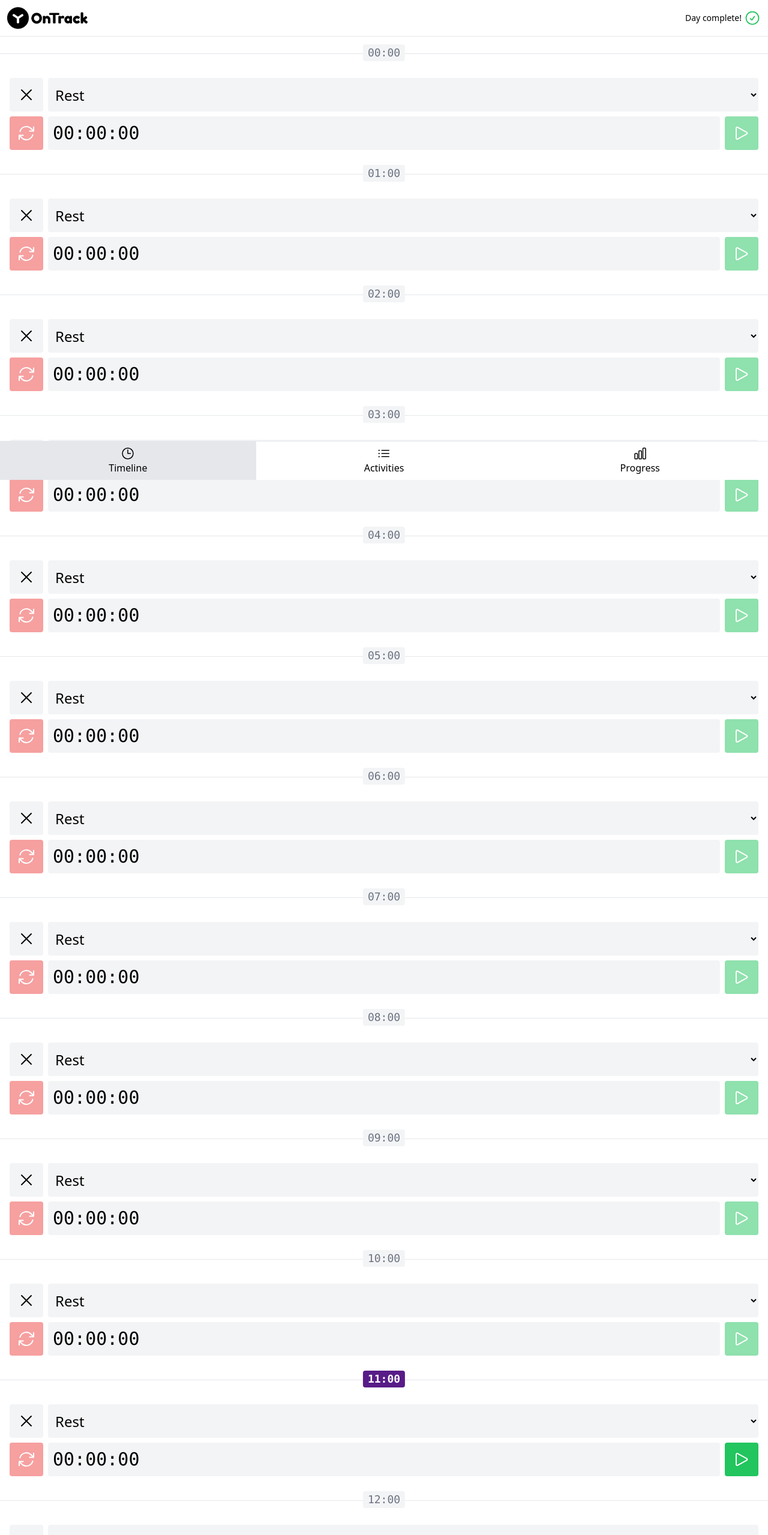
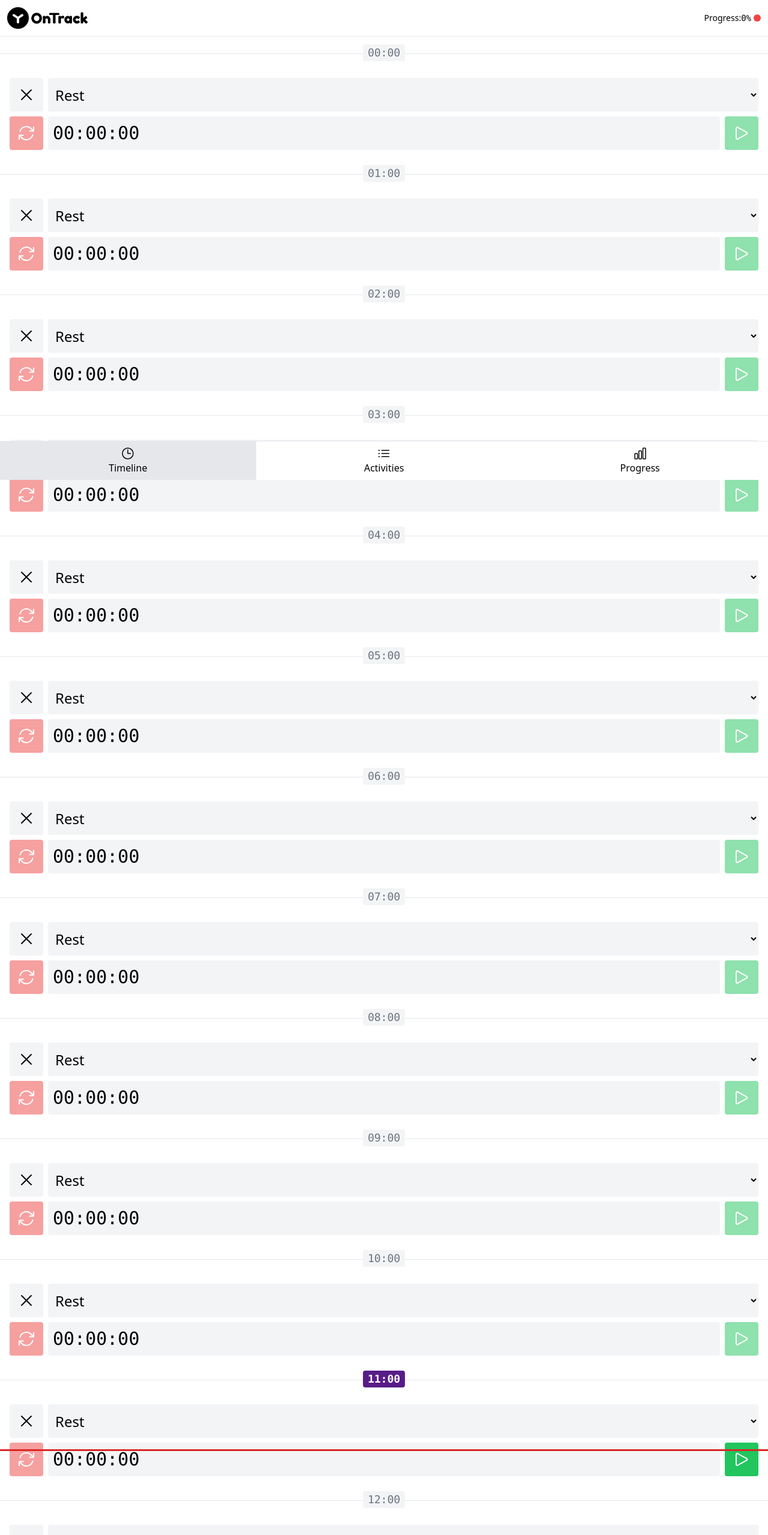
Before and after one commit to kruvv/ontrack, a Vue app: page /#timeline in a window 1280 px wide. Shown: the top 2559 px of the page at 60% size. Built offline with nearby package versions, Linux system fonts and the light colour scheme.

Commit message:
Добавил компонент индикатор времени

```diff
--- a/src/activities.ts
+++ b/src/activities.ts
@@ -2,6 +2,12 @@ import { ref, computed } from 'vue'
 import { id } from '@/functions'
 import type { SelectOptionsType, ActivityType } from '@/validators'
 import { SECONDS_IN_HOUR, HUNDRED_PERCENT } from '@/constants'
+
+const totalActivitySecondsToComplete = computed(() => {
+  return trackedActivities.value
+    .map(({ secondsToComplete }) => secondsToComplete)
+    .reduce((total, seconds) => total + seconds, 0)
+})
 
 function generateActivities() {
   return ['Coding', 'Training', 'Reading'].map((name, hours) => ({
@@ -44,3 +50,9 @@ export function calculateActivityCompletionPercentage(
 ) {
   return Math.floor((trackedSeconds * HUNDRED_PERCENT) / secondsToComplete)
 }
+
+export function calculateCompletionPercentage(totalTrackedSeconds: number) {
+  return Math.floor(
+    (totalTrackedSeconds * HUNDRED_PERCENT) / totalActivitySecondsToComplete.value,
+  )
+}
--- a/src/components/BaseButton.vue
+++ b/src/components/BaseButton.vue
@@ -35,7 +35,11 @@ const props = defineProps({
         validator: isButtonTypeValid,
     },
 })
-const classes = `${typeClasses[props.type]} rounded  disabled:cursor-not-allowed disabled:opacity-50`
+
+const classes = [
+    'rounded  disabled:cursor-not-allowed disabled:opacity-50',
+    typeClasses[props.type],
+]
 </script>
 
 <style lang="scss" scoped></style>
--- a/src/components/ProgressItem.vue
+++ b/src/components/ProgressItem.vue
@@ -3,14 +3,14 @@
         <div class="truncate text-xl">{{ activity.name }}</div>
         <div class="flex h-5 overflow-hidden rounded bg-neutral-200">
             <div
-                :class="colorClass"
-                :style="`width: ${percentage}%`"
+                :class="['transition-all', colorClass]"
+                :style="{ width: `${Math.min(percentage, HUNDRED_PERCENT)}%` }"
             ></div>
         </div>
         <div class="flex justify-between font-mono text-sm">
             <span>{{ percentage }}%</span
             ><span
-                >{{ formatSeconds(trackedSeconds) }}
+                >{{ formatSeconds(trackedActivitySeconds) }}
                 /
                 {{ formatSeconds(activity.secondsToComplete) }}</span
             >
@@ -23,6 +23,7 @@ import type { PropType } from 'vue'
 import { isActivityValid, type ActivityType } from '@/validators'
 import { formatSeconds } from '@/functions'
 import { useProgress } from '@/composables/progress'
+import { HUNDRED_PERCENT } from '@/constants'
 
 const props = defineProps({
     activity: {
@@ -32,7 +33,7 @@ const props = defineProps({
     },
 })
 
-const { colorClass, percentage, trackedSeconds } = useProgress(props.activity)
+const { colorClass, percentage, trackedActivitySeconds } = useProgress(props.activity)
 </script>
 
 <style scoped></style>
--- a/src/components/TheHeaderProgress.vue
+++ b/src/components/TheHeaderProgress.vue
@@ -5,7 +5,16 @@
         class="text-sm"
     >
         <div
-            v-if="true"
+            v-if="percentage < HUNDRED_PERCENT"
+            class="flex items-center gap-1"
+        >
+            <div>
+                Progress:<span class="font-mono">{{ percentage }}%</span>
+            </div>
+            <div :class="`h-3 w-3 rounded-full ${colorClass}`"></div>
+        </div>
+        <div
+            v-else
             class="flex items-center gap-1"
         >
             Day complete!
@@ -14,21 +23,17 @@
                 class="h-7 text-green-500"
             />
         </div>
-        <div
-            v-else
-            class="flex items-center gap-1"
-        >
-            <div>Progress:<span class="font-mono">20%</span></div>
-            <div class="h-3 w-3 rounded-full bg-red-500"></div>
-        </div>
     </a>
 </template>
 
 <script setup lang="ts">
 import BaseIcon from '@/components/BaseIcon.vue'
-import { PAGE_PROGRESS } from '@/constants'
+import { PAGE_PROGRESS, HUNDRED_PERCENT } from '@/constants'
 import { navigate } from '@/router'
 import { ICON_CHECK_CIRCLE } from '@/icons'
+import { useTotalProgress } from '@/composables/total-progress'
+
+const { colorClass, percentage } = useTotalProgress()
 </script>
 
 <style scoped></style>
--- /dev/null
+++ b/src/components/TheProgressEmptyState.vue
@@ -0,0 +1,14 @@
+<template>
+    <div class="flex flex-col items-center gap-4 p-8 text-center grow">
+        <img
+            src="@/assets/img/no_tracked_activities.svg"
+            class="h-48"
+            alt="No tracked activities :-("
+        />
+        <span class="text-gray-400">You don't have any tracked activities</span>
+    </div>
+</template>
+
+<script setup lang="ts"></script>
+
+<style scoped></style>
--- /dev/null
+++ b/src/components/TheTimelineIndicator.vue
@@ -0,0 +1,28 @@
+<template>
+    <hr
+        ref="indicatorRef"
+        class="pointer-events-none absolute z-10 w-full border-b-2 border-red-600"
+        :style="{ top: `${topOffset}px` }"
+    />
+</template>
+
+<script setup lang="ts">
+import { ref, computed, onActivated, onDeactivated } from 'vue'
+import { HUNDRED_PERCENT } from '@/constants'
+import { secondsSinceMidnightInPercentage, startTimer, stopTimer } from '@/time'
+
+const indicatorRef = ref()
+
+const topOffset = computed(
+    () => (secondsSinceMidnightInPercentage.value * getTimelineHight()) / HUNDRED_PERCENT,
+)
+
+function getTimelineHight() {
+    return indicatorRef.value?.parentNode.getBoundingClientRect().height
+}
+
+onActivated(startTimer)
+onDeactivated(stopTimer)
+</script>
+
+<style scoped></style>
--- a/src/composables/progress.ts
+++ b/src/composables/progress.ts
@@ -7,15 +7,15 @@ import type { ActivityType } from '@/validators'
 export function useProgress(activity: ActivityType) {
   const colorClass = computed(() => getProgressColorClass(percentage.value))
   const percentage = computed(() =>
-    calculateActivityCompletionPercentage(activity, trackedSeconds.value),
+    calculateActivityCompletionPercentage(activity, trackedActivitySeconds.value),
   )
 
-  const trackedSeconds = computed(() =>
+  const trackedActivitySeconds = computed(() =>
     calculateTrackedActivitySeconds(timelineItems.value, activity),
   )
   return {
     percentage,
-    trackedSeconds,
+    trackedActivitySeconds,
     colorClass,
   }
 }
--- /dev/null
+++ b/src/composables/total-progress.ts
@@ -0,0 +1,28 @@
+import { computed } from 'vue'
+import { getProgressColorClass } from '@/functions'
+import { timelineItems, calculateTrackedActivitySeconds } from '@/timeline-items'
+import { calculateCompletionPercentage, trackedActivities } from '@/activities'
+import { type ActivityType } from '@/validators'
+
+export function useTotalProgress() {
+  const colorClass = computed(() => getProgressColorClass(percentage.value))
+
+  const percentage = computed(() => calculateCompletionPercentage(totalTrackedSeconds.value))
+
+  const totalTrackedSeconds = computed(() => {
+    return trackedActivities.value
+      .map((activity) =>
+        Math.min(
+          calculateTrackedActivitySeconds(timelineItems.value, activity),
+          activity.secondsToComplete,
+        ),
+      )
+      .reduce((total, seconds) => {
+        return total + seconds
+      }, 0)
+  })
+  return {
+    percentage,
+    colorClass,
+  }
+}
--- a/src/constants.ts
+++ b/src/constants.ts
@@ -35,9 +35,10 @@ export const BUTTON_TYPES = [
 export const MILLISECONDS_IN_SECOND = 1000
 export const SECONDS_IN_MINUTE = 60
 export const MINUTES_IN_HOUR = 60
-export const SECONDS_IN_HOUR = SECONDS_IN_MINUTE * MINUTES_IN_HOUR
 export const HOURS_IN_DAY = 24
 export const MIDNIGHT_HOUR = 0
+export const SECONDS_IN_HOUR = SECONDS_IN_MINUTE * MINUTES_IN_HOUR
+export const SECONDS_IN_DAY = HOURS_IN_DAY * SECONDS_IN_HOUR
 
 export const LOW_PERCENT = 33
 export const MEDIUM_PERCENT = 66
--- a/src/pages/TheProgress.vue
+++ b/src/pages/TheProgress.vue
@@ -1,18 +1,23 @@
 <template>
     <h1>
-        <ul class="divide-y">
+        <ul
+            v-if="trackedActivities.length > 0"
+            class="divide-y"
+        >
             <ProgressItem
                 v-for="activity in trackedActivities"
                 :key="activity.id"
                 :activity="activity"
             />
         </ul>
+        <TheProgressEmptyState v-else />
     </h1>
 </template>
 
 <script setup lang="ts">
 import { trackedActivities } from '@/activities'
 import ProgressItem from '@/components/ProgressItem.vue'
+import TheProgressEmptyState from '@/components/TheProgressEmptyState.vue'
 </script>
 
 <style scoped></style>
--- a/src/pages/TheTimeline.vue
+++ b/src/pages/TheTimeline.vue
@@ -1,5 +1,6 @@
 <template>
-    <div class="mt-7">
+    <div class="relative mt-7">
+        <TheTimelineIndicator />
         <ul>
             <TimelineItem
                 v-for="timelineItem in timelineItems"
@@ -14,6 +15,7 @@
 <script setup lang="ts">
 import { onActivated } from 'vue'
 import TimelineItem from '@/components/TimelineItem.vue'
+import TheTimelineIndicator from '@/components/TheTimelineIndicator.vue'
 import { timelineItems, scrollToCurrentHour, timelineItemRefs } from '@/timeline-items'
 
 onActivated(scrollToCurrentHour)
--- /dev/null
+++ b/src/time.ts
@@ -0,0 +1,26 @@
+import { ref, computed } from 'vue'
+import { HUNDRED_PERCENT, SECONDS_IN_DAY, MILLISECONDS_IN_SECOND } from '@/constants'
+
+export const now = ref(new Date())
+const midnight = computed(() => new Date(now.value).setHours(0, 0, 0, 0))
+
+export const secondsSinceMidnightInPercentage = computed(
+  () => (HUNDRED_PERCENT * secondsSinceMidnight.value) / SECONDS_IN_DAY,
+)
+
+const secondsSinceMidnight = computed(() => (now.value - midnight.value) / MILLISECONDS_IN_SECOND)
+
+let timer: number | null = null
+
+export function startTimer() {
+  now.value = new Date()
+  timer = setInterval(() => {
+    now.value = new Date(now.value.getTime() + 300 * MILLISECONDS_IN_SECOND)
+  }, MILLISECONDS_IN_SECOND)
+}
+
+export function stopTimer() {
+  if (typeof timer === 'number') {
+    clearInterval(timer)
+  }
+}
```
